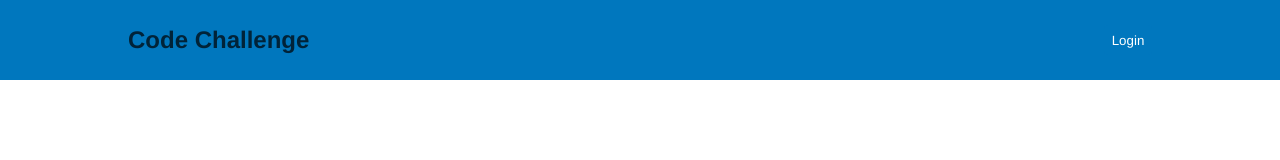
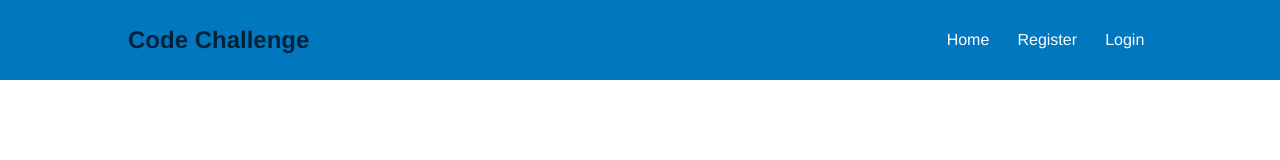
Before and after one commit to VinceXIV/xxxiv, a Vue app: page /login in a window 1280 px wide. Shown: the top 160 px of the page. Built offline with nearby package versions, Linux system fonts and the light colour scheme.

Commit message:
Enable switching between different pages by clicking different links on the navbar

```diff
--- a/src/App.vue
+++ b/src/App.vue
@@ -243,6 +243,10 @@ export default({
     font-size: 1rem;
 }
 
+ul li {
+    list-style: none;
+}
+
 
 /* RESPONSIVENESS */
 
--- a/src/components/NavBar.vue
+++ b/src/components/NavBar.vue
@@ -2,9 +2,13 @@
     <nav ref="navbar">
         <div class="container">
             <h1>Code Challenge</h1>
-            <button class="btn" @click="changeLoginState">
-                {{ loggedIn ? 'Logout' : 'Login' }}
-            </button>
+            <ul class="actions">
+                <li class="btn" @click="navigate('/home')">Home</li>
+                <li class="btn" @click="navigate('/register')">Register</li>
+                <li class="btn" @click="changeLoginState">
+                    {{ loggedIn ? 'Logout' : 'Login' }}
+                </li>
+            </ul>
         </div>
     </nav>
 </template>
@@ -87,6 +91,16 @@ nav.scroll-down {
     animation-fill-mode: forwards;
 }
 
+nav .actions {
+    display: flex;
+    gap: 1vw;
+}
+
+/* nav .actions .btn {
+    margin-left: 1vw;
+    margin-right: 1vw;
+} */
+
 @keyframes reduce-opacity {
     from {opacity: 1}
     to {opacity: 0}
--- a/src/pages/RegisterPage.vue
+++ b/src/pages/RegisterPage.vue
@@ -4,7 +4,6 @@
             <h1 class="title">Register Course</h1>
             <CourseForm :updateCourses="updateCourses" :handleFormSubmit="registerCourse"/>
             <CourseTable :courses="courses" :updateCourses="updateCourses"/>
-            <button class="btn" @click="navigate('/main')">See More Courses</button>
         </div>
     </div>
 </template>
```
